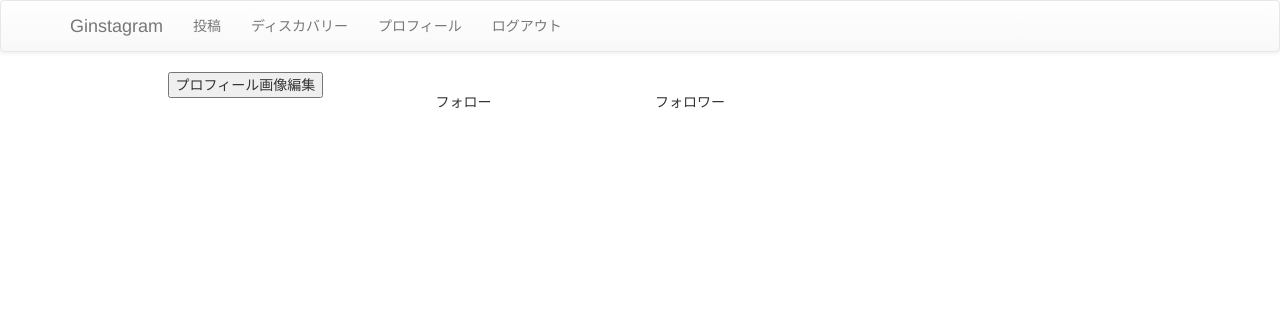
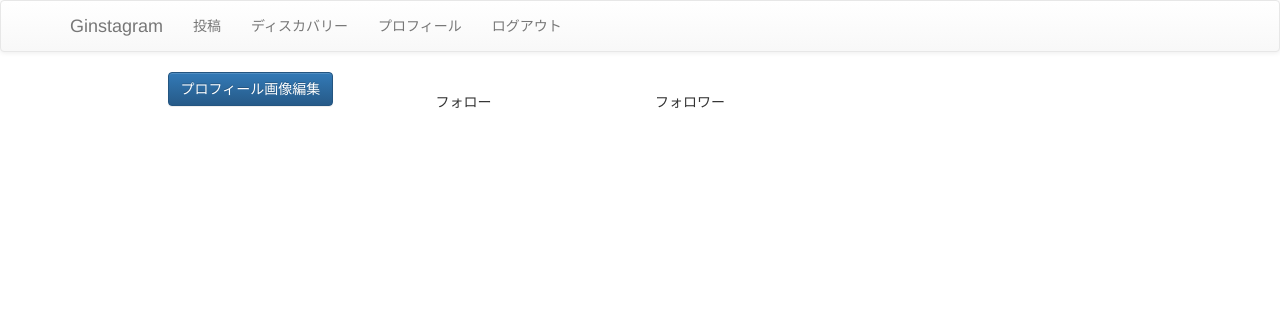
Before and after one commit to gaiax/ginstagram-django, a Django app: template ginstagram/templates/ginstagram/profile.html in a window 1280 px wide. Shown: the top 312 px of the page. Run offline with Django 3.2, Linux system fonts and the light colour scheme; the template is opened without the code that fills it, so the values that code supplies are empty; some libraries are stand-ins or nearby versions.

Commit message:
[refactor] profile.htmlにおいて、buttonタグをaタグに変更

```diff
--- a/ginstagram/templates/ginstagram/profile.html
+++ b/ginstagram/templates/ginstagram/profile.html
@@ -6,9 +6,7 @@
   <!-- アカウント情報 -->
   <div class="row">
     <div class="col-md-2 col-md-offset-1">
-        <button onclick="javascript:location.href = '{% url 'ginstagram:icon' user.username %}';">
-            プロフィール画像編集
-        </button>
+        <a class="btn btn-primary" href="{% url 'ginstagram:icon' user.username %}">プロフィール画像編集</a>
     </div>
     <div class="col-md-9">
       <div class="col-md-12">
```
